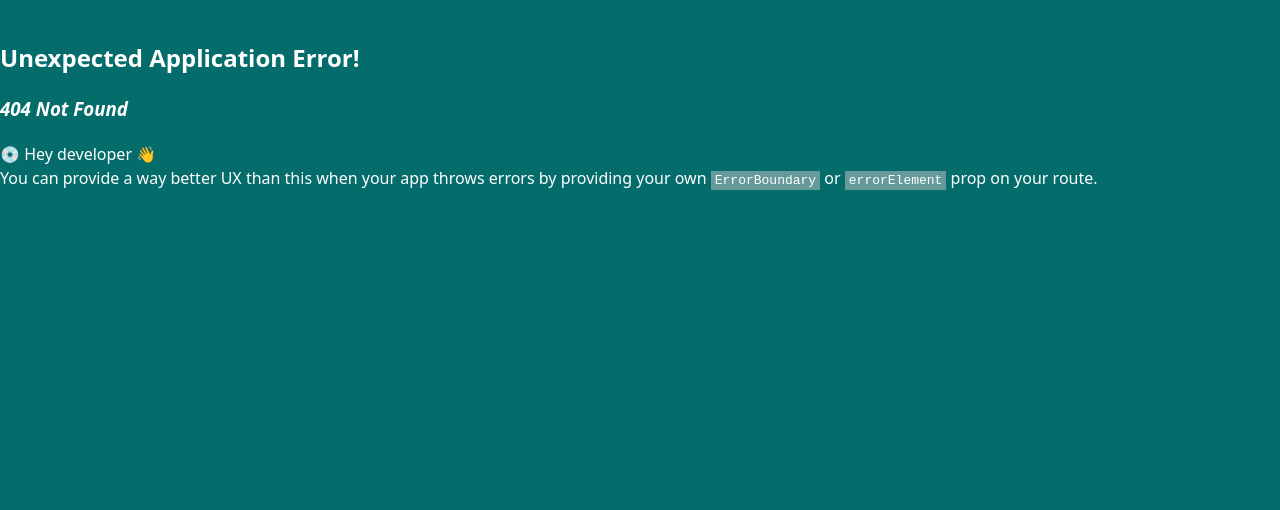
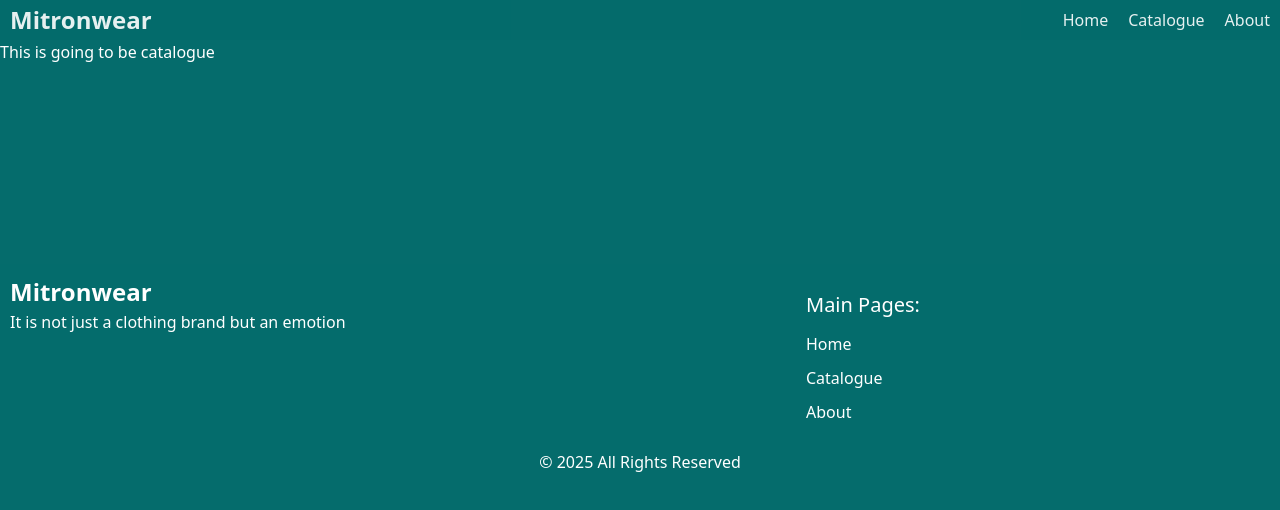
Before and after one commit to raunikdev/mitronwear, a React (Vite) app: page /catalogue in a window 1280 px wide. Before the commit this address had no page. Shown: the top 510 px of the page. Built offline with nearby package versions, Linux system fonts and the light colour scheme.

Commit message:
adding catalogue page empty one

```diff
--- /dev/null
+++ b/src/components/Catalogue.jsx
@@ -0,0 +1,14 @@
+import Footer from "./Footer";
+import Header from "./Header";
+function Catalogue(){
+    return(
+        <>
+            <Header/>
+            This is going to be catalogue
+            <div style={{height: "200px"}}></div>
+            <Footer/>
+        </>
+
+    )
+}
+export default Catalogue;
--- a/src/components/Footer.jsx
+++ b/src/components/Footer.jsx
@@ -5,9 +5,9 @@ const Footer=()=>{
         <footer>
             <div className="main-footer">
                 <div className="left-footer">
-                    <h2>REACT</h2>
+                    <h2>Mitronwear</h2>
                     <div className="defination-wrap">
-                        <p className="defination">React is a free and open-source front-end JavaScript library for building user interfaces (UIs) based on UI components. Developed by Facebook</p>
+                        <p className="defination">It is not just a clothing brand but an emotion</p>
                     </div>
                 </div>
                 <div className="right-footer">
--- a/src/components/Header.jsx
+++ b/src/components/Header.jsx
@@ -9,11 +9,11 @@ const Header = () => {
   return (
     <header>
       <h2>
-        <a href="/">React</a>
+        <a href="/">Mitronwear</a>
       </h2>
       <ul className="head-ul">
         <li className="head-li"><a href="/#home">Home</a></li>
-        <li className="head-li"><a href="#Catlogue">Catalogue</a></li>
+        <li className="head-li"><a href="/catalogue">Catalogue</a></li>
         {/* <li className="head-li"><a href="/contact">Contact</a></li> */}
         <li className="head-li"><a href="/about">About</a></li>
         {/* <li className="head-li"><a href="/about">About</a></li> */}
--- a/src/main.jsx
+++ b/src/main.jsx
@@ -3,6 +3,7 @@ import { createRoot } from 'react-dom/client'
 import './index.css'
 import App from './App.jsx'
 import About from './components/About.jsx';
+import Catalogue from './components/Catalogue.jsx';
 import {RouterProvider,createBrowserRouter} from 'react-router-dom';
 
 const router = createBrowserRouter([
@@ -13,6 +14,9 @@ const router = createBrowserRouter([
   },{
     path:"/about",
     element: <About/>
+  },{
+    path:"/catalogue",
+    element: <Catalogue/>
   }
 ])
 
```
